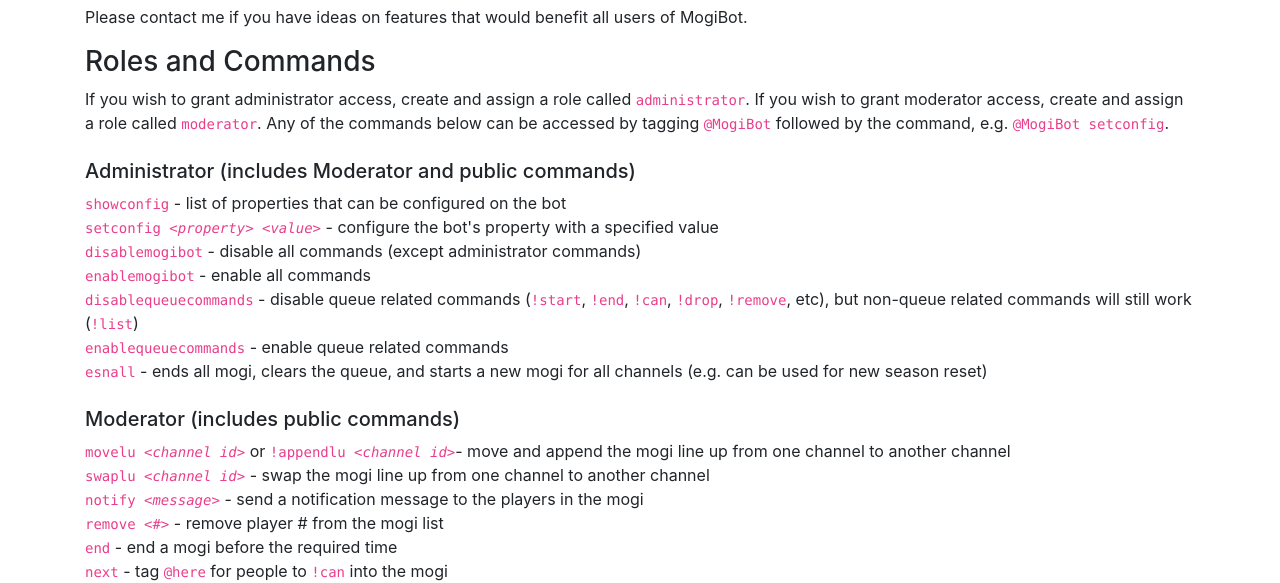
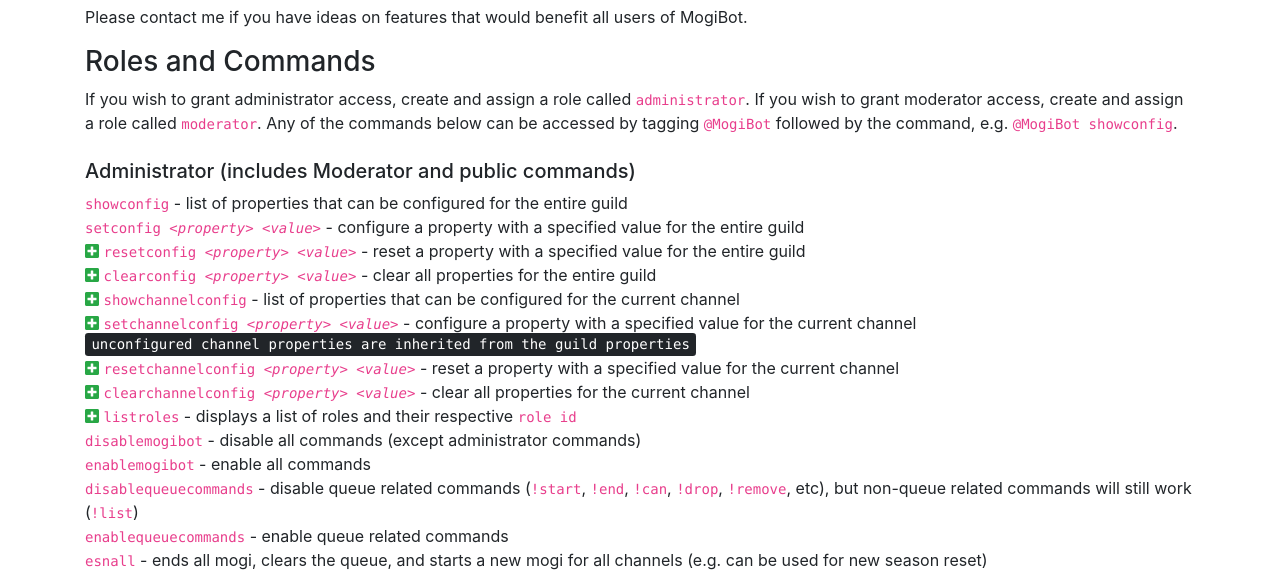
Before and after one commit to 255MP/255MP.github.io, a plain HTML site: page index.html in a window 1280 px wide. Shown: the part 394-977 px from the top of the page. Drawn offline with nearby package versions, Linux system fonts and the light colour scheme.

Commit message:
new feature

```diff
--- a/index.html
+++ b/index.html
@@ -33,14 +33,30 @@
 
 		<p>
 			<h3>Roles and Commands</h3>
-			If you wish to grant administrator access, create and assign a role called <code>administrator</code>. If you wish to grant moderator access, create and assign a role called <code>moderator</code>. Any of the commands below can be accessed by tagging <code>@MogiBot</code> followed by the command, e.g. <code>@MogiBot setconfig</code>.
+			If you wish to grant administrator access, create and assign a role called <code>administrator</code>. If you wish to grant moderator access, create and assign a role called <code>moderator</code>. Any of the commands below can be accessed by tagging <code>@MogiBot</code> followed by the command, e.g. <code>@MogiBot showconfig</code>.
 			<br>
 			<br>
 
 			<h5>Administrator (includes Moderator and public commands)</h5>
-			<code>showconfig</code> - list of properties that can be configured on the bot
+			<code>showconfig</code> - list of properties that can be configured for the entire guild
 			<br>
-			<code>setconfig <i>&lt;property&gt; &lt;value&gt;</i></code> - configure the bot's property with a specified value
+			<code>setconfig <i>&lt;property&gt; &lt;value&gt;</i></code> - configure a property with a specified value for the entire guild
+			<br>
+			<i class="fa fa-plus-square text-success"></i> <code>resetconfig <i>&lt;property&gt; &lt;value&gt;</i></code> - reset a property with a specified value for the entire guild
+			<br>
+			<i class="fa fa-plus-square text-success"></i> <code>clearconfig <i>&lt;property&gt; &lt;value&gt;</i></code> - clear all properties for the entire guild
+			<br>
+			<i class="fa fa-plus-square text-success"></i> <code>showchannelconfig</code> - list of properties that can be configured for the current channel
+			<br>
+			<i class="fa fa-plus-square text-success"></i> <code>setchannelconfig <i>&lt;property&gt; &lt;value&gt;</i></code> - configure a property with a specified value for the current channel
+			<br>
+			<kbd>unconfigured channel properties are inherited from the guild properties</kbd>
+			<br>
+			<i class="fa fa-plus-square text-success"></i> <code>resetchannelconfig <i>&lt;property&gt; &lt;value&gt;</i></code> - reset a property with a specified value for the current channel
+			<br>
+			<i class="fa fa-plus-square text-success"></i> <code>clearchannelconfig <i>&lt;property&gt; &lt;value&gt;</i></code> - clear all properties for the current channel
+			<br>
+			<i class="fa fa-plus-square text-success"></i> <code>listroles</code> - displays a list of roles and their respective <code>role id</code>
 			<br>
 			<code>disablemogibot</code> - disable all commands (except administrator commands)
 			<br>
@@ -117,11 +133,15 @@
 
 		<p>
 			<h3>Configure</h3>
-			If you want to configure the bot for your server, you will need to have the <code>administrator</code> role. You can type <code>!setconfig</code> to get list of properties that can be configured on the bot.
+			If you want to configure the bot for your server, you will need to have the <code>administrator</code> role. You can type <code>!setconfig</code> to get list of properties that can be configured on the bot. Propeties denoted with an <span class="text-primary">Ⓖ</span> can only be configured using <code>setconfig</code>.
 			<br>
 			<br>
 
 			<h5>Properties</h5>
+			<span class="text-primary">Ⓖ</span> <code>enable.mogibot <i>&lt;true|false&gt;</i></code> - allow mogibot to run (values: true or false, default: true)
+			<br>
+			<code>enable.queue.command <i>&lt;true|false&gt;</i></code> - allow players to use <code>can</code>, <code>drop</code>, etc. (values: true or false, default: true)
+			<br>
 			<code>room.size <i>&lt;#&gt;</i></code> - room size for a full room (min: 2, max: 1024, default: 12)
 			<br>
 			<code>max.subs <i>&lt;#&gt;</i></code> - number of subs allowed after the room is full (min: 0, max: 1024, default: 3)
@@ -192,11 +212,25 @@
 			<br>
 			<code>enable.ml.command <i>&lt;true|false&gt;</i></code> - allow users to use the <code>!ml</code> command (values: true or false, default: true)
 			<br>
-			<code>sticky.mllu.channel.id <i>&lt;channel id|null&gt;</i></code> <kbd>REQUIRES MESSAGE_MANAGE PERMISSIONS</kbd> - always display results of <code>!mllu</code> to a specific channel (values: channel id or null, default: null)
+			<code>enable.delete.queue.messages <i>&lt;true|false&gt;</i></code> - enable the bot to delete any messages related to the queue (values: true or false, default: true)
 			<br>
-			<code>sticky.ml.channel.id <i>&lt;channel id|null&gt;</i></code> <kbd>REQUIRES MESSAGE_MANAGE PERMISSIONS</kbd> - always display results of <code>!ml</code> to a specific channel (values: channel id or null, default: null)
+			<span class="text-primary">Ⓖ</span> <code>sticky.mllu.channel.id <i>&lt;channel id|null&gt;</i></code> <kbd>REQUIRES MESSAGE_MANAGE PERMISSIONS</kbd> - always display results of <code>!mllu</code> to a specific channel (values: channel id or null, default: null)
 			<br>
-			<code>enable.fc.storage <i>&lt;true|false&gt;</i></code> - enable bot to allow people to save/retrieve their friend code (values: true or false, default: false)
+			<span class="text-primary">Ⓖ</span> <code>sticky.ml.channel.id <i>&lt;channel id|null&gt;</i></code> <kbd>REQUIRES MESSAGE_MANAGE PERMISSIONS</kbd> - always display results of <code>!ml</code> to a specific channel (values: channel id or null, default: null)
+			<br>
+			<span class="text-primary">Ⓖ</span> <code>enable.fc.storage <i>&lt;true|false&gt;</i></code> - enable bot to allow people to save/retrieve their friend code (values: true or false, default: false)
+			<br>
+			<i class="fa fa-plus-square text-success"></i> <code>queue.command.roles.blacklist <i>&lt;#, #, #&gt;</i></code> - prevent any users with the specified <code>role id</code> from joining the queue (values: comma separated list of role id or null, default: null)
+			<br>
+			<i class="fa fa-plus-square text-success"></i> <code>queue.command.roles.whitelist <i>&lt;#, #, #&gt;</i></code> - only allow users with the specified <code>role id</code> to join the queue (values: comma separated list of role id or null, default: null)
+			<br>
+			<i class="fa fa-plus-square text-success"></i> <code>queue.host.command.roles.blacklist <i>&lt;#, #, #&gt;</i></code> - prevent any users with the specified <code>role id</code> from joining the queue as a host (values: comma separated list of role id or null, default: null)
+			<br>
+			<i class="fa fa-plus-square text-success"></i> <code>queue.host.command.roles.whitelist <i>&lt;#, #, #&gt;</i></code> - only allow users with the specified <code>role id</code> to join the queue as a host (values: comma separated list of role id or null, default: null)
+			<br>
+			<i class="fa fa-plus-square text-success"></i> <code>queue.bag.command.roles.blacklist <i>&lt;#, #, #&gt;</i></code> - prevent any users with the specified <code>role id</code> from joining the queue as a bagger (values: comma separated list of role id or null, default: null)
+			<br>
+			<i class="fa fa-plus-square text-success"></i> <code>queue.bag.command.roles.whitelist <i>&lt;#, #, #&gt;</i></code> - only allow users with the specified <code>role id</code> to join the queue as a bagger (values: comma separated list of role id or null, default: null)
 			<br>
 			<br>
 
@@ -278,6 +312,14 @@
 			<code>@MogiBot setconfig label.2v2 Anything Goes</code>
 			<br>
 			<br>
+
+
+			<h5>Example 8: Prevent any users with the <code>role id: 12345</code> from hosting and only allow users with <code>role id: 567 and 890</code> to join the queue for the current channel</h5>
+			<code>@MogiBot setconfig queue.host.command.roles.blacklist 12345</code>
+			<br>
+			<code>@MogiBot setchannelconfig queue.command.roles.whitelist 567,890</code>
+			<br>
+			<br>
 		</p>
 
 		<p>
```
